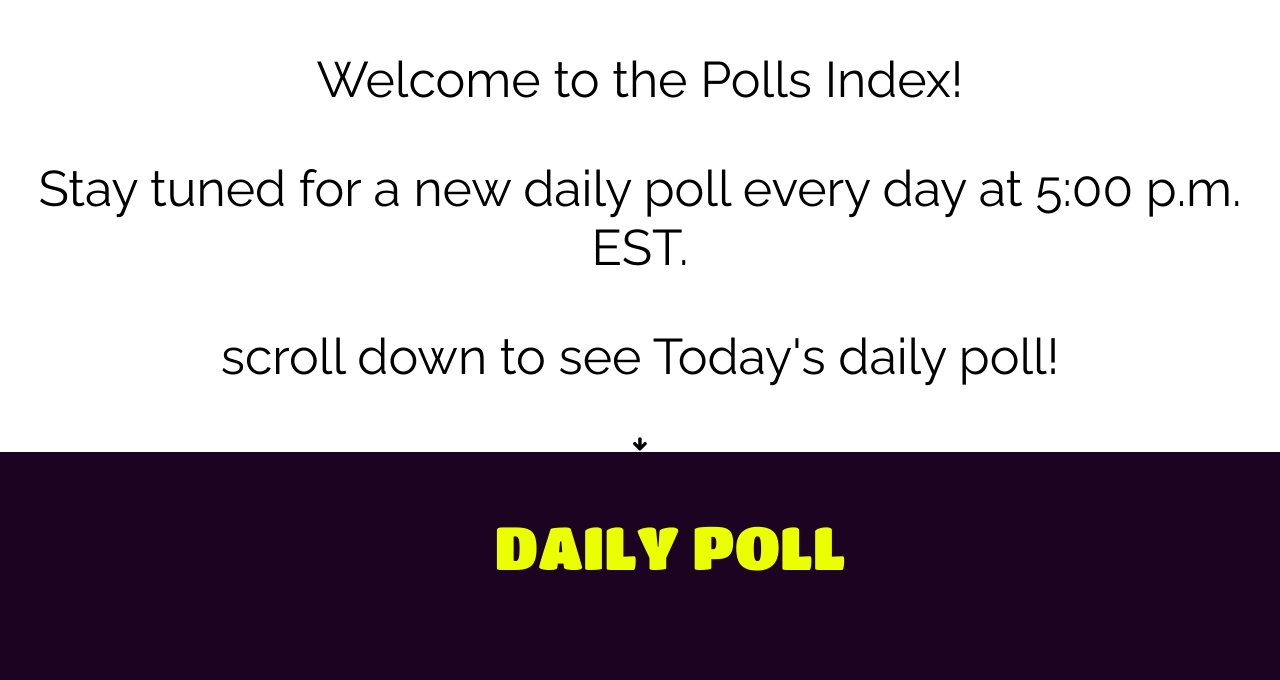
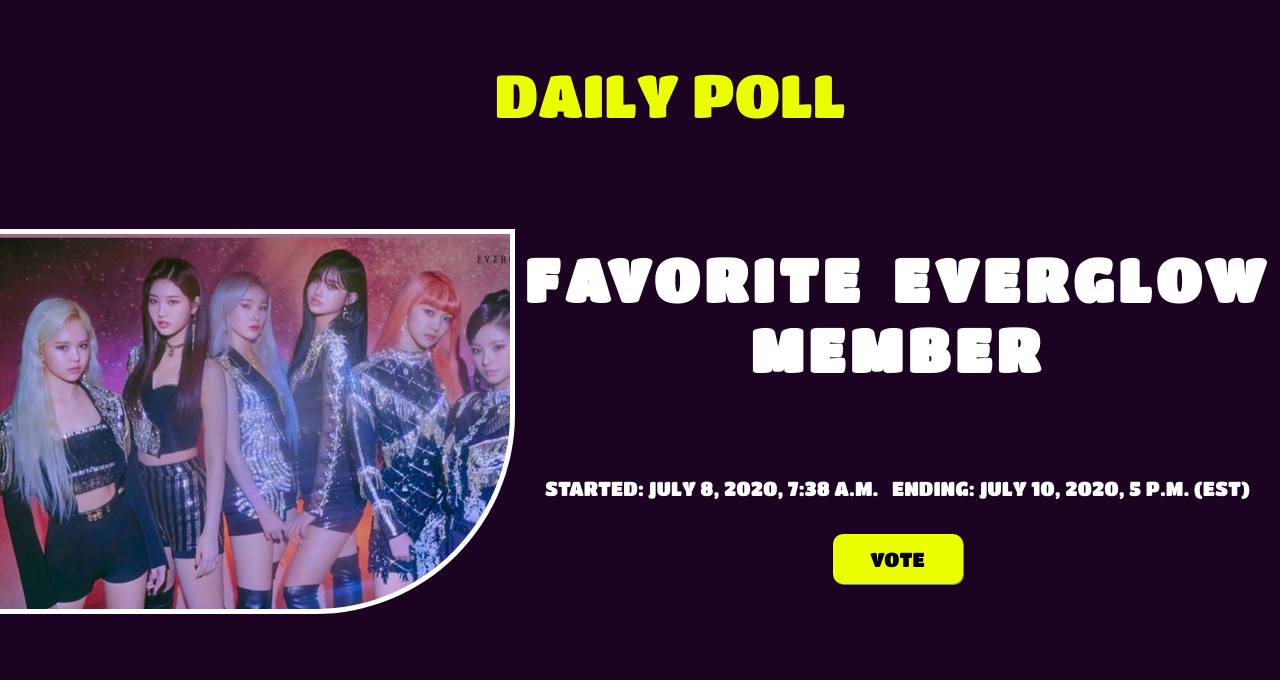
Before and after one commit to MattKen18/KpollSite, a Django app: page /polls/ in a window 1280 px wide. Shown: the part 259-939 px from the top of the page. Run offline with Django 3.2, Linux system fonts and the light colour scheme; data comes from the database, SQL or seed files in the repository; some web fonts are replaced.

Commit message:
Update index.html

```diff
--- a/Kpolls/polls/templates/polls/index.html
+++ b/Kpolls/polls/templates/polls/index.html
@@ -16,12 +16,6 @@
     </header>
     <div id="content-wrapper">
         <!--<div class="space" style="height: 400px; background-color: white;"></div>--><!--#7EE6ED-->
-        <div class="intro">
-            <p> Welcome to the Polls Index! </p>
-            <p> Stay tuned for a new daily poll every day at 5:00 p.m. EST.</p>
-            <p> scroll down to see Today's daily poll!</p>
-            <i class="fa fa-arrow-down"></i>
-        </div>
         <div class="daily-poll-heading-container"><h1 class="daily-poll-heading"><span>Daily</span> Poll</h1></div>
         {% if prompt_of_the_day %}
         {% for prompt in prompt_of_the_day %}
```
